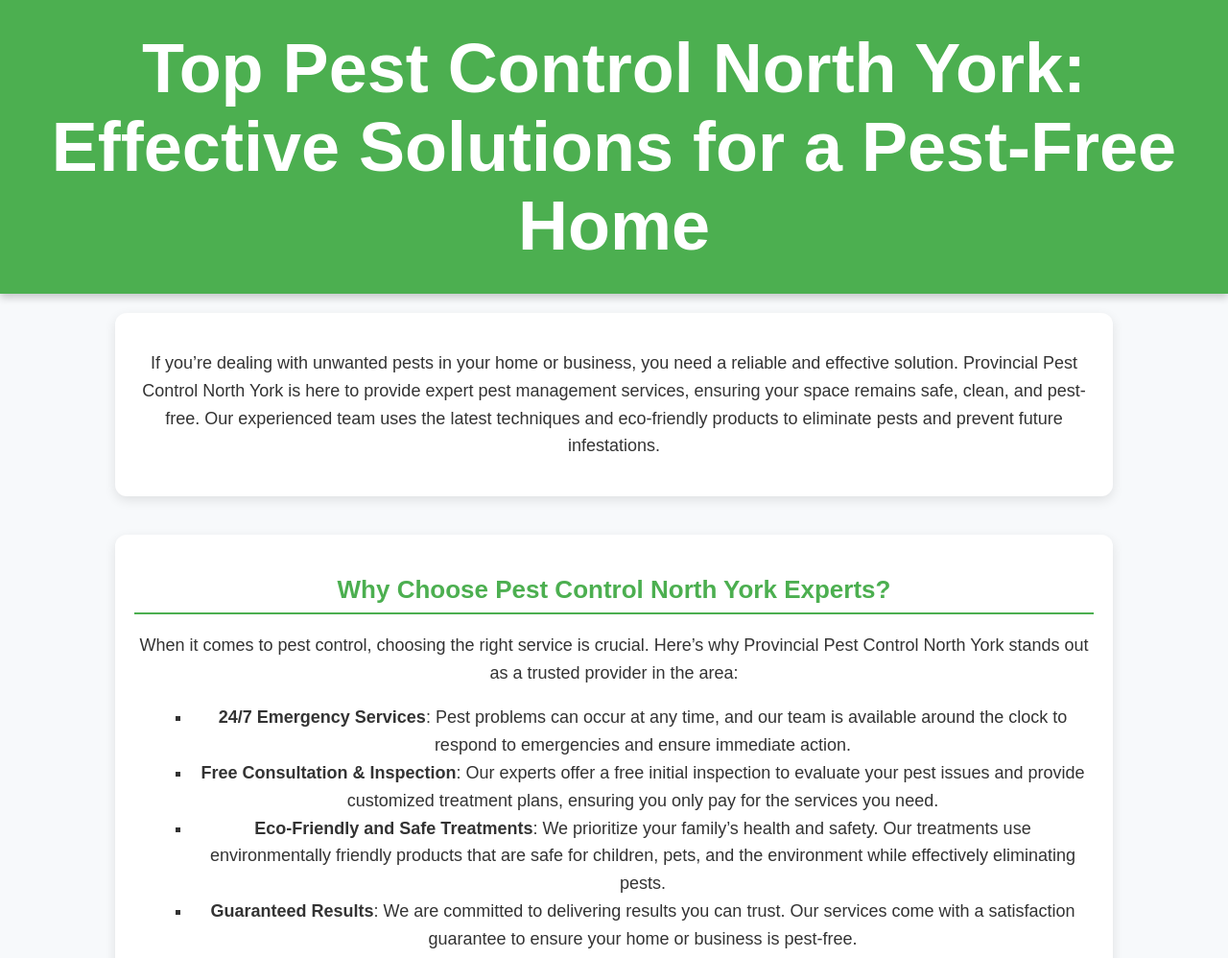
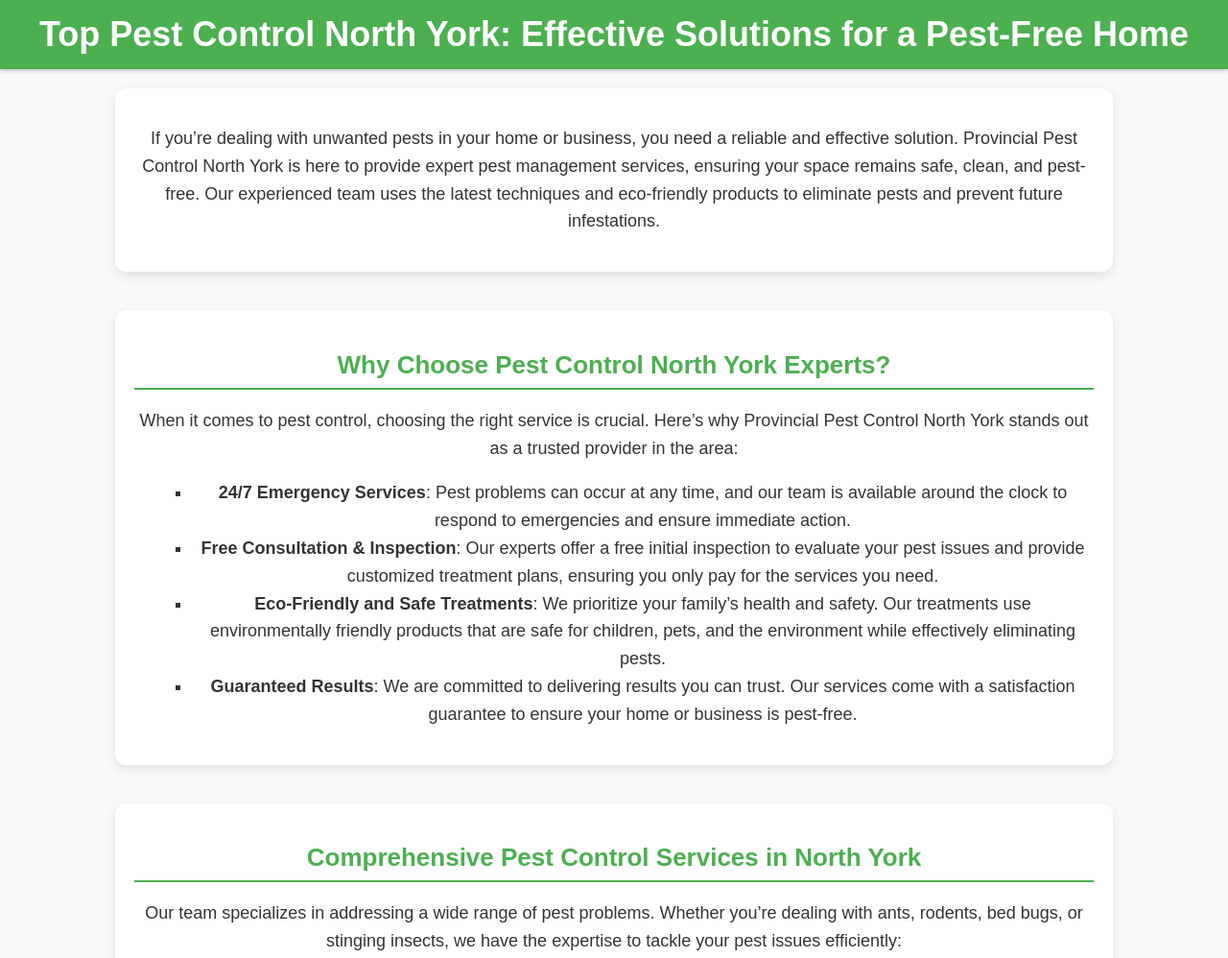
Before and after one commit to roberthinsom/pest-control-north-york-netlify, a plain HTML site: page index.html in a window 1280 px wide. Shown: the top 998 px of the page at 96% size. Drawn offline with Linux system fonts and the light colour scheme.

Commit message:
Update index.html

```diff
--- a/index.html
+++ b/index.html
@@ -20,9 +20,9 @@
             background-color: #4CAF50;
             color: white;
             text-align: center;
-            padding: 30px 0;
-            font-size: 36px;
-            box-shadow: 0 4px 8px rgba(0, 0, 0, 0.2);
+            padding: 15px 0;
+            font-size: 18px;
+            box-shadow: 0 2px 4px rgba(0, 0, 0, 0.2);
             width: 100%;
         }
 
```
